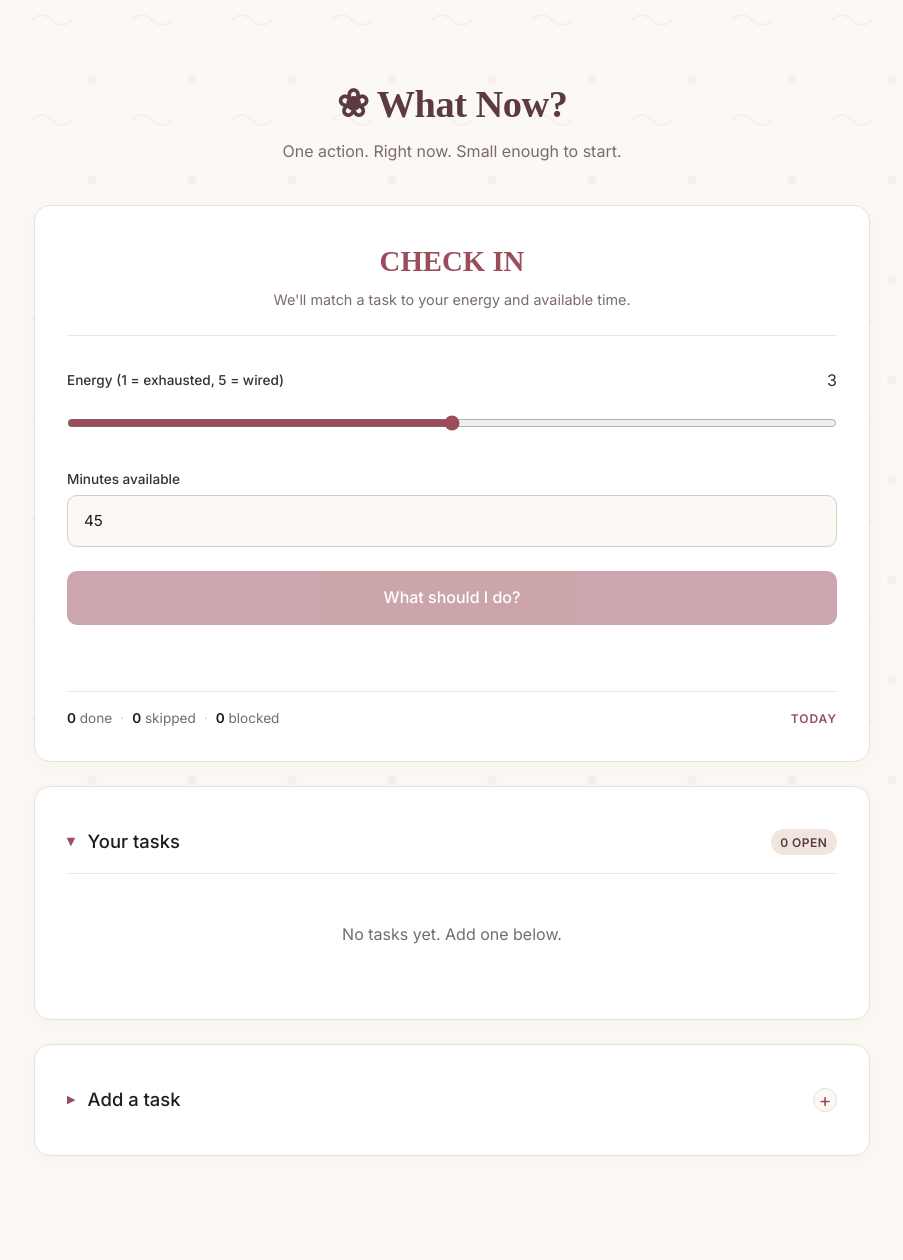
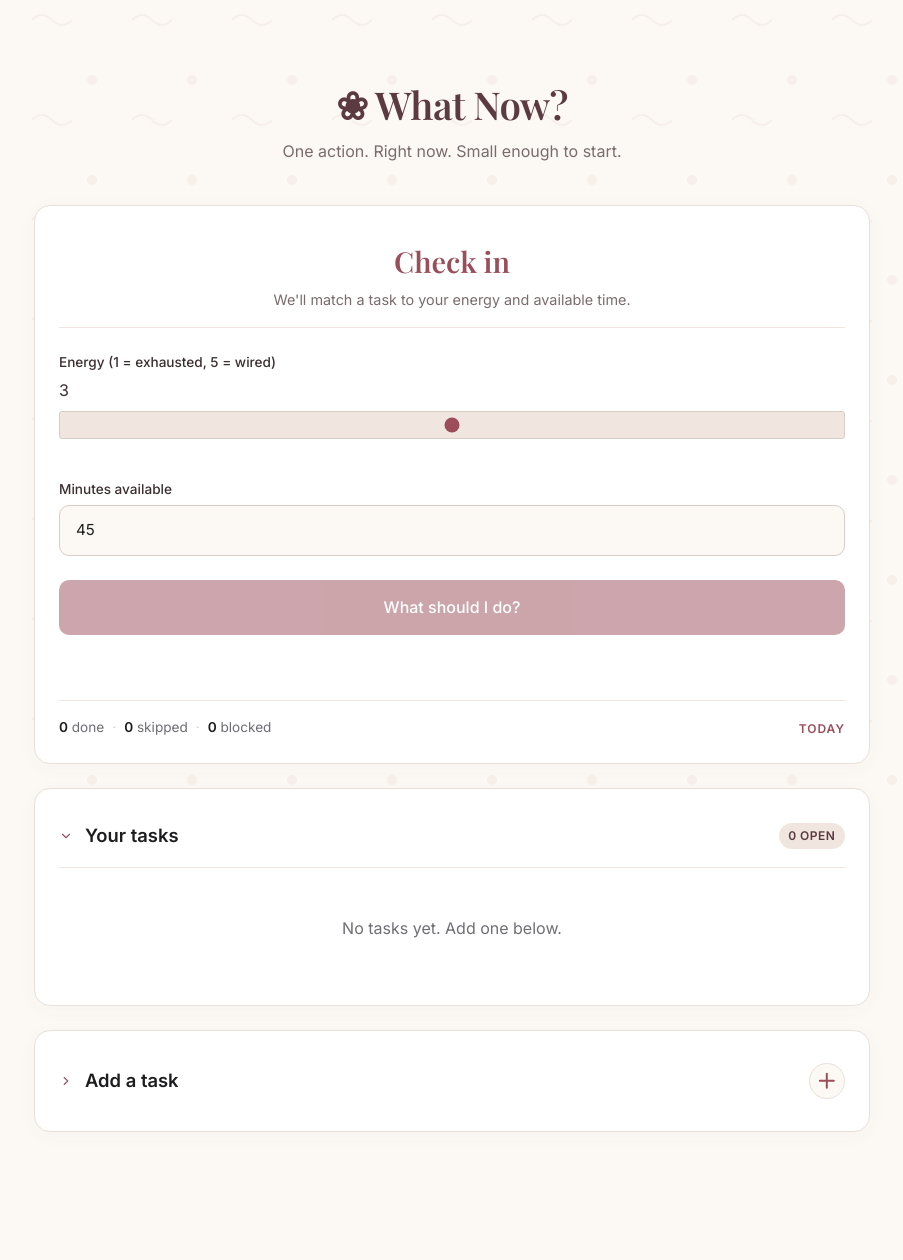
Before and after one commit to arpitasi1gh/hacktoberfest, a FastAPI app: page / in a window 1280 px wide. Shown: the whole page, without its empty margins (188-1091 px from the left). After the commit the page ends 1132 px from the top, so only its background shows below. Run offline with FastAPI, Linux system fonts and the light colour scheme; data that the repository does not hold is empty; some libraries are stand-ins or nearby versions.

Commit message:
imporved what-now

```diff
--- a/what-now/src/what_now/main.py
+++ b/what-now/src/what_now/main.py
@@ -13,6 +13,22 @@ BASE = Path(__file__).resolve().parent.parent.parent
 app.mount("/static", StaticFiles(directory=str(BASE / "static")), name="static")
 templates = Jinja2Templates(directory=str(BASE / "templates"))
 
+def render_dashboard_update(request: Request) -> HTMLResponse:
+    """Renders the task list and uses HTMX OOB swaps for the count and button."""
+    tasks = db.get_active_tasks()
+
+    # 1. Main list
+    list_html = templates.get_template("_task_list.html").render(tasks=tasks, request=request)
+
+    # 2. OOB Counter
+    count_html = f'<span id="task-count-badge" class="task-count" hx-swap-oob="true">{len(tasks)} OPEN</span>'
+
+    # 3. OOB Submit Button
+    disabled = 'disabled title="Add a task first"' if len(tasks) == 0 else ''
+    btn_html = f'<button type="submit" id="submit-btn" style="margin-top: 1.5rem;" hx-swap-oob="true" {disabled}>What should I do?</button>'
+
+    return HTMLResponse(list_html + count_html + btn_html)
+
 @app.on_event("startup")
 def startup():
     db.init_db()
@@ -26,17 +42,17 @@ def home(request: Request):
 @app.post("/tasks", response_class=HTMLResponse)
 def create_task(request: Request, title: str = Form(...), notes: str = Form(""), deadline: str = Form(""), estimated_minutes: int = Form(...), energy_cost: str = Form(...), importance: int = Form(...)):
     db.add_task(title, notes, deadline, estimated_minutes, energy_cost, importance)
-    return templates.TemplateResponse(request, "_task_list.html", {"tasks": db.get_active_tasks()})
+    return render_dashboard_update(request)
 
 @app.post("/tasks/{task_id}/delete", response_class=HTMLResponse)
 def delete_task(request: Request, task_id: int):
     db.delete_task(task_id)
-    return templates.TemplateResponse(request, "_task_list.html", {"tasks": db.get_active_tasks()})
+    return render_dashboard_update(request)
 
 @app.post("/tasks/{task_id}/complete", response_class=HTMLResponse)
 def complete_task(request: Request, task_id: int):
     db.complete_task(task_id)
-    return templates.TemplateResponse(request, "_task_list.html", {"tasks": db.get_active_tasks()})
+    return render_dashboard_update(request)
 
 @app.get("/tasks/{task_id}/edit", response_class=HTMLResponse)
 def edit_task_form(request: Request, task_id: int):
@@ -45,12 +61,12 @@ def edit_task_form(request: Request, task_id: int):
 
 @app.post("/tasks/{task_id}/edit", response_class=HTMLResponse)
 def cancel_edit(request: Request):
-    return templates.TemplateResponse(request, "_task_list.html", {"tasks": db.get_active_tasks()})
+    return render_dashboard_update(request)
 
 @app.post("/tasks/{task_id}/update", response_class=HTMLResponse)
 def update_task(request: Request, task_id: int, title: str = Form(...), notes: str = Form(""), deadline: str = Form(""), estimated_minutes: int = Form(...), energy_cost: str = Form(...), importance: int = Form(...), progress: int = Form(...)):
     db.update_task(task_id, title, notes, deadline, estimated_minutes, energy_cost, importance, progress)
-    return templates.TemplateResponse(request, "_task_list.html", {"tasks": db.get_active_tasks()})
+    return render_dashboard_update(request)
 
 @app.post("/checkin", response_class=HTMLResponse)
 async def checkin(request: Request, energy: int = Form(...), minutes: int = Form(...)):
@@ -86,5 +102,17 @@ def feedback(request: Request, action_id: int, outcome: str = Form(...)):
         if action_data and action_data["task_id"]:
             db.increment_task_progress(action_data["task_id"], amount=10)
 
+    # Must update dashboard (list, counter, button) because progress changed
     stats = db.get_today_stats()
-    return templates.TemplateResponse(request, "_stats.html", {"stats": stats})
+    stats_html = templates.get_template("_stats.html").render(stats=stats, request=request)
+
+    tasks = db.get_active_tasks()
+    list_html = templates.get_template("_task_list.html").render(tasks=tasks, request=request)
+    count_html = f'<span id="task-count-badge" class="task-count" hx-swap-oob="true">{len(tasks)} OPEN</span>'
+    disabled = 'disabled title="Add a task first"' if len(tasks) == 0 else ''
+    btn_html = f'<button type="submit" id="submit-btn" style="margin-top: 1.5rem;" hx-swap-oob="true" {disabled}>What should I do?</button>'
+
+    # We also need to OOB swap the task list back in.
+    list_oob = list_html.replace('<ul class="task-items">', '<ul id="task-list-inner" class="task-items" hx-swap-oob="innerHTML:#task-list-container">')
+
+    return HTMLResponse(stats_html + count_html + btn_html + list_oob)
--- a/what-now/static/style.css
+++ b/what-now/static/style.css
@@ -1,4 +1,4 @@
-@import url('https://fonts.googleapis.com/css2?family=Inter:wght@400;500;600&display=swap');
+@import url('https://fonts.googleapis.com/css2?family=Inter:wght@400;500;600&family=Playfair+Display:wght@400;600&display=swap');
 
 * { box-sizing: border-box; }
 
@@ -22,90 +22,59 @@ body::before {
 header { margin-bottom: 2.5rem; text-align: center; }
 
 /* Main Brand Header */
-h1 {
-    font-family: 'Playfair Display', serif;
-    font-size: 2.4rem;
-    color: #5c3a41;
-    margin-bottom: 0.25rem;
-    letter-spacing: -0.5px;
-    font-weight: 600;
-}
-
-.tagline {
-    font-family: 'Inter', sans-serif;
-    font-size: 1rem;
-    color: #7a6b6d;
-    font-weight: 400;
-    margin-top: 0;
-}
+h1 { font-family: 'Playfair Display', serif; font-size: 2.4rem; color: #5c3a41; margin-bottom: 0.25rem; letter-spacing: -0.5px; font-weight: 600; }
+.tagline { font-family: 'Inter', sans-serif; font-size: 1rem; color: #7a6b6d; font-weight: 400; margin-top: 0; }
 
 /* Check-in Card Header */
-.checkin-header {
-    text-align: center;
-    margin-bottom: 2rem;
-    padding-bottom: 1.5rem;
-    border-bottom: 1px solid #f0e6df;
-}
+.checkin-header { text-align: center; margin-bottom: 1.5rem; padding-bottom: 1rem; border-bottom: 1px solid #f0e6df; }
+.checkin-title { font-family: 'Playfair Display', serif; font-size: 1.8rem; color: #9b4d5a; margin-bottom: 0.25rem; font-weight: 600; margin-top: 0.5rem; }
+.checkin-subtitle { font-family: 'Inter', sans-serif; font-size: 0.9rem; color: #7a6b6d; margin: 0; }
 
-.checkin-title {
-    font-family: 'Playfair Display', serif;
-    font-size: 1.8rem;
-    color: #9b4d5a; /* Rose theme color */
-    margin-bottom: 0.25rem;
-    font-weight: 600;
-}
-
-.checkin-subtitle {
-    font-family: 'Inter', sans-serif;
-    font-size: 0.9rem;
-    color: #7a6b6d;
-    margin: 0;
-}
-
-/* Section Headings (Your tasks, Add a task) */
-h2, .summary-left {
-    font-family: 'Inter', sans-serif;
-    font-size: 1.15rem;
-    font-weight: 600;
-    color: #1d1d1f;
-    margin-top: 0;
-}
-
+/* Section Headings */
+h2, .summary-left { font-family: 'Inter', sans-serif; font-size: 1.15rem; font-weight: 600; color: #1d1d1f; margin-top: 0; }
 h2 { margin-bottom: 1rem; }
 .summary-left { margin-bottom: 0; }
 
-.card { background: #fff; border: 1px solid #e8dfd8; border-radius: 16px; padding: 2rem; margin-bottom: 1.5rem; box-shadow: 0 4px 20px rgba(92,58,65,0.03); }
+.card { background: #fff; border: 1px solid #e8dfd8; border-radius: 16px; padding: 1.5rem; margin-bottom: 1.5rem; box-shadow: 0 4px 20px rgba(92,58,65,0.03); }
 
-/* Simple Slider */
+/* Modern, Clean Slider */
 input[type="range"] {
-    accent-color: #9b4d5a;
+    -webkit-appearance: none;
+    appearance: none;
     width: 100%;
-    margin: 0.5rem 0;
     height: 6px;
+    background: #f0e6df; /* Background color matching your theme */
     border-radius: 3px;
+    margin: 0.5rem 0 1rem 0;
+    cursor: pointer;
+    accent-color: #9b4d5a; /* Fills the track with rose natively */
 }
-.slider-header { display: flex; justify-content: space-between; align-items: center; margin-bottom: 0.5rem; }
-.slider-header label { margin-bottom: 0; }
+
+input[type="range"]:focus { outline: none; }
+
+/* Fix for edit form slider container */
+.slider-container {
+    display: flex;
+    flex-direction: column;
+    justify-content: center;
+    margin-bottom: 0.5rem;
+}
+.slider-container label {
+    display: flex;
+    justify-content: space-between;
+}
 
 /* Form Inputs */
 .form-grid { display: grid; grid-template-columns: 1fr 1fr; gap: 1.25rem; }
 .full-width { grid-column: span 2; }
-
 label { display: block; font-size: 0.85rem; font-weight: 500; color: #3a2e2f; margin-bottom: 0.25rem;}
 
-/* Separated input/select from textarea to fix the resize handle bug on date fields */
-input, select {
+input, select, textarea {
     width: 100%; padding: 0.8rem 1rem; border: 1px solid #d8cdc4; border-radius: 10px;
     font: inherit; font-size: 0.95rem; background: #fcf9f4; color: #1d1d1f;
-    transition: border 0.2s; height: auto;
+    transition: border 0.2s;
 }
-
-textarea {
-    width: 100%; padding: 0.8rem 1rem; border: 1px solid #d8cdc4; border-radius: 10px;
-    font: inherit; font-size: 0.95rem; background: #fcf9f4; color: #1d1d1f;
-    transition: border 0.2s; resize: vertical;
-}
-
+textarea { resize: vertical; }
 input:focus, select:focus, textarea:focus { outline: none; border-color: #9b4d5a; }
 
 /* Buttons */
@@ -120,16 +89,15 @@ button:disabled { opacity: 0.5; cursor: not-allowed; }
 .htmx-request .htmx-indicator { opacity: 1; }
 
 /* Dropdowns (Details) */
-details summary {
-    cursor: pointer; list-style: none; display: flex;
-    justify-content: space-between; align-items: center; padding: 0.5rem 0;
-}
+details summary { cursor: pointer; list-style: none; display: flex; justify-content: space-between; align-items: center; padding: 0.5rem 0; }
 details summary::-webkit-details-marker { display: none; }
-.summary-left { display: flex; align-items: center; gap: 0.75rem; font-size: 1.15rem; font-weight: 500; color: #1d1d1f; }
+.summary-left { display: flex; align-items: center; gap: 0.75rem; }
 .summary-right { display: flex; align-items: center; }
-.arrow-icon { font-size: 0.7rem; color: #9b4d5a; transition: transform 0.2s; transform-origin: center; }
+
+/* SVG Icons */
+.arrow-icon { color: #9b4d5a; transition: transform 0.2s; transform-origin: center; flex-shrink: 0;}
 details[open] .arrow-icon { transform: rotate(90deg); }
-.plus-icon { font-size: 1.2rem; color: #9b4d5a; background: #fcf9f4; width: 24px; height: 24px; display: flex; align-items: center; justify-content: center; border-radius: 50%; border: 1px solid #e8dfd8;}
+.plus-icon { color: #9b4d5a; background: #fcf9f4; padding: 0.3rem; border-radius: 50%; border: 1px solid #e8dfd8; box-sizing: content-box; flex-shrink: 0; }
 details[open] summary { margin-bottom: 1.5rem; border-bottom: 1px solid #f0e6df; padding-bottom: 1rem; }
 
 /* Task Count Badge */
@@ -143,7 +111,10 @@ details[open] summary { margin-bottom: 1.5rem; border-bottom: 1px solid #f0e6df;
 .task-items { list-style: none; padding: 0; margin: 0; }
 .task-items li { display: flex; justify-content: space-between; align-items: flex-start; padding: 1.2rem 0; border-bottom: 1px solid #f0e6df; }
 .task-items li:last-child { border-bottom: none; }
+
+/* THE FIX: Edit Form Styling */
 .task-items li.editing { display: block; background: #fcf9f4; padding: 1.5rem; border-radius: 12px; border: 1px solid #e8dfd8; margin-bottom: 1rem;}
+.task-items li.editing form { width: 100%; margin: 0; }
 
 .task-title { display: block; font-size: 1.05rem; font-weight: 600; color: #1d1d1f; margin-bottom: 0.2rem; }
 .task-notes { display: block; font-size: 0.9rem; color: #6e6e73; margin-bottom: 0.4rem; }
@@ -154,10 +125,24 @@ details[open] summary { margin-bottom: 1.5rem; border-bottom: 1px solid #f0e6df;
 .progress-bar-fill { background: #9b4d5a; height: 100%; transition: width 0.3s; }
 .progress-text { font-size: 0.75rem; color: #86868b; display: block; margin-top: 0.3rem; font-weight: 500;}
 
-/* Icon Buttons */
-.task-actions { display: flex; gap: 0.3rem; }
-.icon-btn { width: 32px; height: 32px; border-radius: 8px; background: #fcf9f4; border: 1px solid #e8dfd8; color: #86868b; font-size: 1rem; display: flex; align-items: center; justify-content: center; padding: 0; margin: 0; }
-.icon-btn:hover { background: #f0e6df; color: #9b4d5a; }
+/* THE FIX: Action Buttons Layout */
+.task-actions {
+    display: flex;
+    gap: 0.4rem;
+    align-items: flex-start;
+    flex-shrink: 0;
+}
+.task-actions form {
+    margin: 0;
+    padding: 0;
+}
+.icon-btn {
+    width: 32px; height: 32px; border-radius: 8px; background: #fcf9f4;
+    border: 1px solid #e8dfd8; color: #86868b; font-size: 1rem;
+    display: flex; align-items: center; justify-content: center;
+    padding: 0; margin: 0; cursor: pointer; transition: all 0.2s;
+}
+.icon-btn:hover { background: #f0e6df; color: #9b4d5a; border-color: #d8cdc4; }
 
 /* Action Card */
 .action-card { background: #fff; border: 1px solid #9b4d5a; border-radius: 16px; padding: 2rem; margin-bottom: 1.5rem; box-shadow: 0 4px 20px rgba(155,77,90,0.08); }
--- a/what-now/templates/_task_list.html
+++ b/what-now/templates/_task_list.html
@@ -1,24 +1,23 @@
-<div id="task-list">
 {% if tasks %}
     <ul class="task-items">
         {% for task in tasks %}
         <li id="task-{{ task.id }}">
-                <div style="flex: 1; padding-right: 1rem;">
+            <div style="flex: 1; padding-right: 1rem; min-width: 0;">
                 <span class="task-title">{{ task.title }}</span>
                 {% if task.notes %}<span class="task-notes">{{ task.notes }}</span>{% endif %}
-                    <span class="task-meta">Due: {{ task.deadline[:10] }} · {{ task.estimated_minutes }}m daily · {{ task.energy_cost }} energy · importance {{ task.importance }}</span>
+                <span class="task-meta">Due: {{ task.deadline[:10] if task.deadline else "None" }} · {{ task.estimated_minutes }}m daily · {{ task.energy_cost }} energy · importance {{ task.importance }}</span>
 
                 <div class="progress-bar-container">
-                        <div class="progress-bar-fill" style="width: {{ task.progress }}%;"></div>
+                    <div class="progress-bar-fill" style="width: {{ task.progress or 0 }}%;"></div>
                 </div>
-                    <span class="progress-text">{{ task.progress }}% complete</span>
+                <span class="progress-text">{{ task.progress or 0 }}% complete</span>
             </div>
             <div class="task-actions">
                 <button hx-get="/tasks/{{ task.id }}/edit" hx-target="#task-{{ task.id }}" hx-swap="outerHTML" class="icon-btn" title="Edit">✎</button>
                 <form hx-post="/tasks/{{ task.id }}/complete" hx-target="#task-list-container" hx-swap="innerHTML">
                     <button type="submit" class="icon-btn" title="Mark Done">✓</button>
                 </form>
-                    <form hx-post="/tasks/{{ task.id }}/delete" hx-target="#task-list-container" hx-swap="innerHTML">
+                <form hx-post="/tasks/{{ task.id }}/delete" hx-target="#task-list-container" hx-swap="innerHTML" hx-confirm="Are you sure you want to delete this task?">
                     <button type="submit" class="icon-btn" title="Delete">×</button>
                 </form>
             </div>
@@ -28,4 +27,3 @@
 {% else %}
     <p class="empty">No tasks yet. Add one below.</p>
 {% endif %}
-</div>
--- a/what-now/templates/index.html
+++ b/what-now/templates/index.html
@@ -14,7 +14,7 @@
 
         <section class="card">
             <div class="checkin-header">
-                <h2 class="checkin-title">CHECK IN</h2>
+                <h2 class="checkin-title">Check in</h2>
                 <p class="checkin-subtitle">We'll match a task to your energy and available time.</p>
             </div>
             <form hx-post="/checkin" hx-target="#action-slot" hx-swap="innerHTML" hx-disabled-elt="find button" hx-indicator="#loading">
@@ -22,12 +22,13 @@
                     <label>Energy (1 = exhausted, 5 = wired)</label>
                     <span class="range-value" id="energy-val">3</span>
                 </div>
-                <input type="range" name="energy" min="1" max="5" step="1" value="3" oninput="document.getElementById('energy-val').textContent = this.value; localStorage.setItem('energy', this.value)">
+                <input type="range" name="energy" min="1" max="5" value="3" oninput="document.getElementById('energy-val').textContent = this.value; localStorage.setItem('energy', this.value)">
 
                 <label style="margin-top: 1.5rem;">Minutes available</label>
                 <input type="number" name="minutes" min="5" max="240" value="45" required oninput="localStorage.setItem('minutes', this.value)">
 
-                <button type="submit" style="margin-top: 1.5rem;" {% if tasks|length == 0 %}disabled title="Add a task first"{% endif %}>
+                <!-- Added id="submit-btn" for OOB swapping -->
+                <button type="submit" id="submit-btn" style="margin-top: 1.5rem;" {% if tasks|length == 0 %}disabled title="Add a task first"{% endif %}>
                     What should I do?
                 </button>
                 <div id="loading" class="htmx-indicator">Thinking...</div>
@@ -40,10 +41,12 @@
         <details class="card" open>
             <summary>
                 <div class="summary-left">
-                    <span class="arrow-icon">▶</span> Your tasks
+                    <svg class="arrow-icon" width="14" height="14" viewBox="0 0 24 24" fill="none" stroke="currentColor" stroke-width="2" stroke-linecap="round" stroke-linejoin="round"><polyline points="9 18 15 12 9 6"></polyline></svg>
+                    Your tasks
                 </div>
                 <div class="summary-right">
-                    <span class="task-count">{{ tasks|length }} Open</span>
+                    <!-- Added id="task-count-badge" for OOB swapping -->
+                    <span id="task-count-badge" class="task-count">{{ tasks|length }} OPEN</span>
                 </div>
             </summary>
             <div id="task-list-container" style="margin-top: 1rem;">
@@ -54,40 +57,19 @@
         <details class="card">
             <summary>
                 <div class="summary-left">
-                    <span class="arrow-icon">▶</span> Add a task
+                    <svg class="arrow-icon" width="14" height="14" viewBox="0 0 24 24" fill="none" stroke="currentColor" stroke-width="2" stroke-linecap="round" stroke-linejoin="round"><polyline points="9 18 15 12 9 6"></polyline></svg>
+                    Add a task
                 </div>
-                <span class="plus-icon">+</span>
+                <svg class="plus-icon" width="24" height="24" viewBox="0 0 24 24" fill="none" stroke="currentColor" stroke-width="2" stroke-linecap="round" stroke-linejoin="round"><line x1="12" y1="5" x2="12" y2="19"></line><line x1="5" y1="12" x2="19" y2="12"></line></svg>
             </summary>
-                        <form hx-post="/tasks" hx-target="#task-list-container" hx-swap="innerHTML">
+            <form hx-post="/tasks" hx-target="#task-list-container" hx-swap="innerHTML" hx-on::after-request="this.reset()" hx-disabled-elt="find button">
                 <div class="form-grid">
-                    <label class="full-width">Title
-                        <input type="text" name="title" required placeholder="e.g. DBMS Assignment">
-                    </label>
-                    <label class="full-width">Details (Context)
-                        <textarea name="notes" rows="2" placeholder="e.g. Write SQL queries for ER diagrams, chapters 4-5"></textarea>
-                    </label>
-                    <label>Deadline
-                        <input type="datetime-local" name="deadline" required>
-                    </label>
-                    <label>Daily Commitment (mins)
-                        <input type="number" name="estimated_minutes" min="5" max="240" value="45" required>
-                    </label>
-                    <label>Energy Cost
-                        <select name="energy_cost">
-                            <option value="low">Low</option>
-                            <option value="medium" selected>Medium</option>
-                            <option value="high">High</option>
-                        </select>
-                    </label>
-                    <label>Importance
-                        <select name="importance">
-                            <option value="1">1 - Lowest</option>
-                            <option value="2">2</option>
-                            <option value="3" selected>3 - Medium</option>
-                            <option value="4">4</option>
-                            <option value="5">5 - Highest</option>
-                        </select>
-                    </label>
+                    <label class="full-width">Title <input type="text" name="title" required placeholder="e.g. DBMS Assignment"></label>
+                    <label class="full-width">Details (Context) <textarea name="notes" rows="2" placeholder="e.g. Write SQL queries for ER diagrams, chapters 4-5"></textarea></label>
+                    <label>Deadline <input type="datetime-local" name="deadline" required></label>
+                    <label>Daily Commitment (mins) <input type="number" name="estimated_minutes" min="5" max="240" value="45" required></label>
+                    <label>Energy Cost <select name="energy_cost"><option value="low">Low</option><option value="medium" selected>Medium</option><option value="high">High</option></select></label>
+                    <label>Importance <select name="importance"><option value="1">1 - Lowest</option><option value="2">2</option><option value="3" selected>3 - Medium</option><option value="4">4</option><option value="5">5 - Highest</option></select></label>
                 </div>
                 <button type="submit" style="margin-top: 1rem;">Add task</button>
             </form>
@@ -95,11 +77,9 @@
     </main>
 
     <script>
-        // Persist sliders on refresh
         document.addEventListener('DOMContentLoaded', () => {
             const energy = document.querySelector('input[name="energy"]');
             const minutes = document.querySelector('input[name="minutes"]');
-
             if(localStorage.getItem('energy')) {
                 energy.value = localStorage.getItem('energy');
                 document.getElementById('energy-val').textContent = energy.value;
```
Also changed, not shown: what-now/src/what_now/db.py (+18 -7 lines), what-now/src/what_now/prompts.py (+4 -3 lines), what-now/templates/_edit_task.html (+11 -4 lines). Lines whose indentation alone changed are shown as unchanged.
